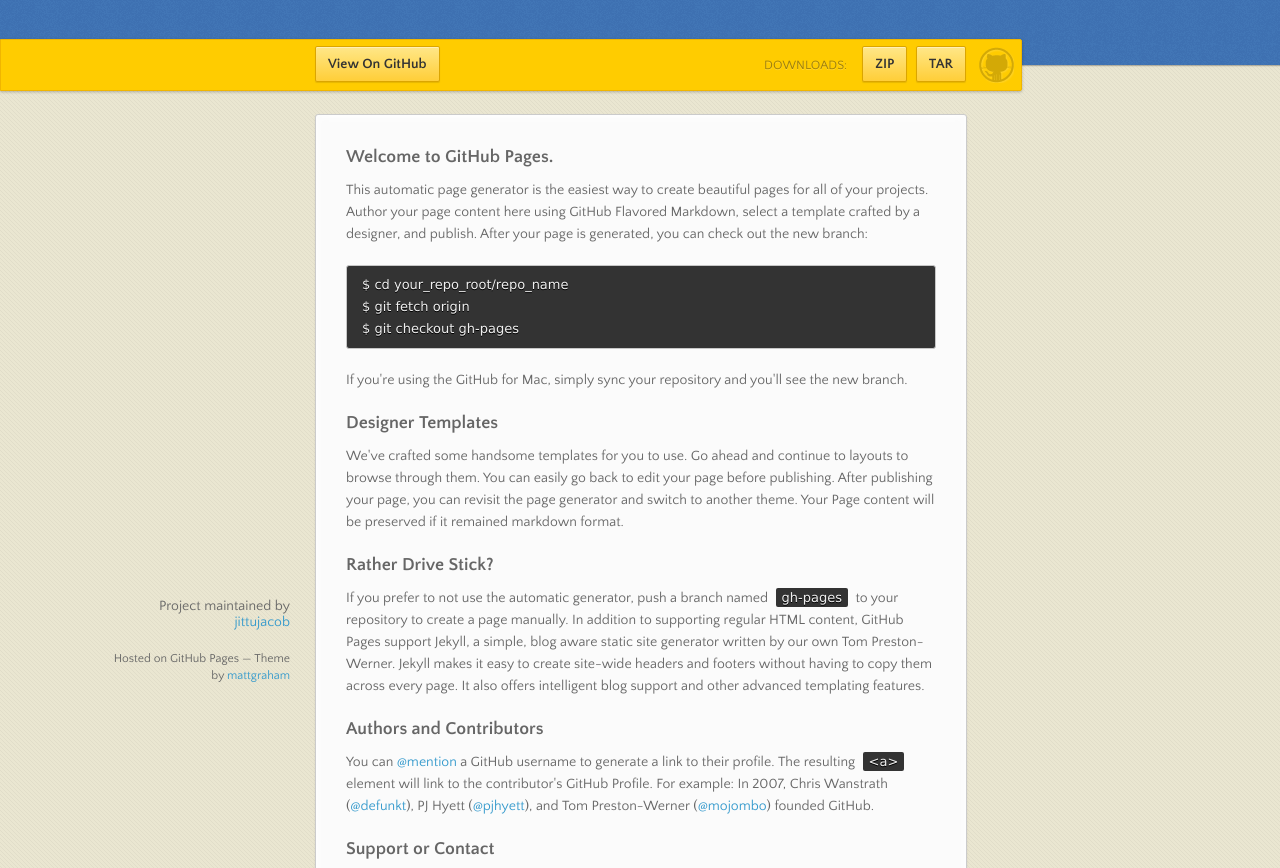
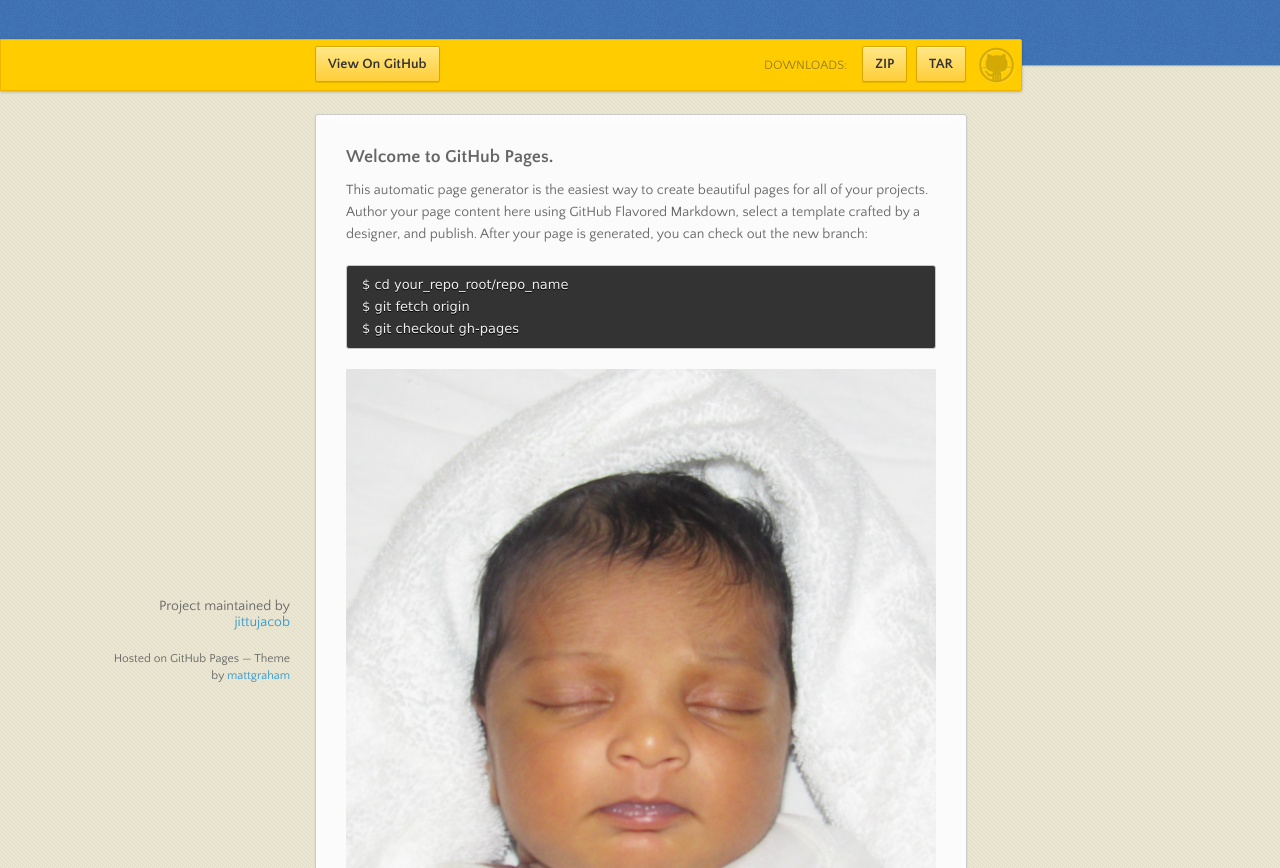
Before and after one commit to jittujacob/webpage, a plain HTML site: page index.html in a window 1280 px wide. Shown: the part 76-944 px from the top of the page. Drawn offline with nearby package versions, Linux system fonts and the light colour scheme.

Commit message:
Update index.html

```diff
--- a/index.html
+++ b/index.html
@@ -48,7 +48,7 @@
 $ git fetch origin
 $ git checkout gh-pages
 </code></pre>
-
+<img src="images/my-passport-photo.jpg"/>
 <p>If you're using the GitHub for Mac, simply sync your repository and you'll see the new branch.</p>
 
 <h3>
```
